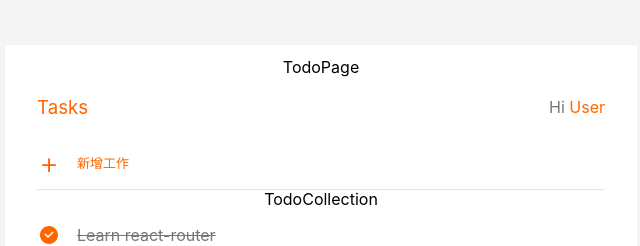
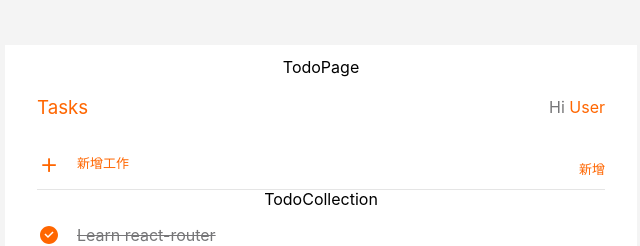
Before and after one commit to ALPHACamp/todolist-react-demo-new, a React (Vite) app: page /todos in a window 1280 px wide. Both pictures are taken after a click on the label 368 px from the left and 163 px from the top of the page. Shown: the top 246 px of the page, without its empty margins (319-959 px from the left). Built offline with nearby package versions, Linux system fonts and the light colour scheme.

Commit message:
feat: add todos state and add todo function
fix: styling for 新增 button

```diff
--- a/src/components/TodoInput.jsx
+++ b/src/components/TodoInput.jsx
@@ -47,7 +47,7 @@ const StyledInputContainer = styled.div`
       font-size: 13px;
     }
   }
-  $.active {
+  &:active {
     input::placeholder {
       color: var(--gray);
     }
@@ -56,35 +56,40 @@ const StyledInputContainer = styled.div`
 
 const StyledAddTodoActionContainer = styled.div`
   button {
+    position: absolute;
     font-size: 13px;
     color: var(--major);
-    padding-right: 5px;
+    top: 22px;
+    right: 16px;
     display: none;
   }
 
-  &.active {
+  &:focus-within {
     button {
-      display: block;
+      display: inline-block;
     }
   }
 `;
+
 const TodoInput = ({ inputValue, onChange, onKeyDown, onAddTodo }) => {
   return (
     <StyledAddTodoContainer>
       <StyledLabelIcon className="icon" htmlFor="add-todo-input" />
+      <StyledAddTodoActionContainer>
         <StyledInputContainer>
           <input
             id="add-todo-input"
             type="text"
             placeholder="新增工作"
             value={inputValue}
-          onChange={(e) => {
-            onChange?.(e.target.value);
+            onChange={(event) => {
+              onChange?.(event.target.value);
             }}
           />
         </StyledInputContainer>
-      <StyledAddTodoActionContainer>
-        <button className="btn-reset">新增</button>
+        <button className="btn-reset" onClick={() => onAddTodo?.()}>
+          新增
+        </button>
       </StyledAddTodoActionContainer>
     </StyledAddTodoContainer>
   );
--- a/src/pages/TodoPage.jsx
+++ b/src/pages/TodoPage.jsx
@@ -29,16 +29,40 @@ const dummyTodos = [
 
 const TodoPage = () => {
   const [inputValue, setInputValue] = useState('');
+  const [todos, setTodos] = useState(dummyTodos);
   const handleInput = (value) => {
     setInputValue(value);
+  };
+
+  const handleTodo = () => {
+    if (inputValue.length === 0) {
+      return;
+    }
+
+    setTodos((prevTodos) => {
+      return [
+        ...prevTodos,
+        {
+          id: Math.random() * 100,
+          title: inputValue,
+          isDone: false,
+        },
+      ];
+    });
+
+    setInputValue('');
   };
 
   return (
     <div>
       TodoPage
       <Header username={'User'} />
-      <TodoInput inputValue={inputValue} onChange={handleInput} />
-      <TodoCollection todos={dummyTodos} />
+      <TodoInput
+        inputValue={inputValue}
+        onChange={handleInput}
+        onAddTodo={handleTodo}
+      />
+      <TodoCollection todos={todos} />
       <Footer />
     </div>
   );
```
Lines whose indentation alone changed are shown as unchanged.
